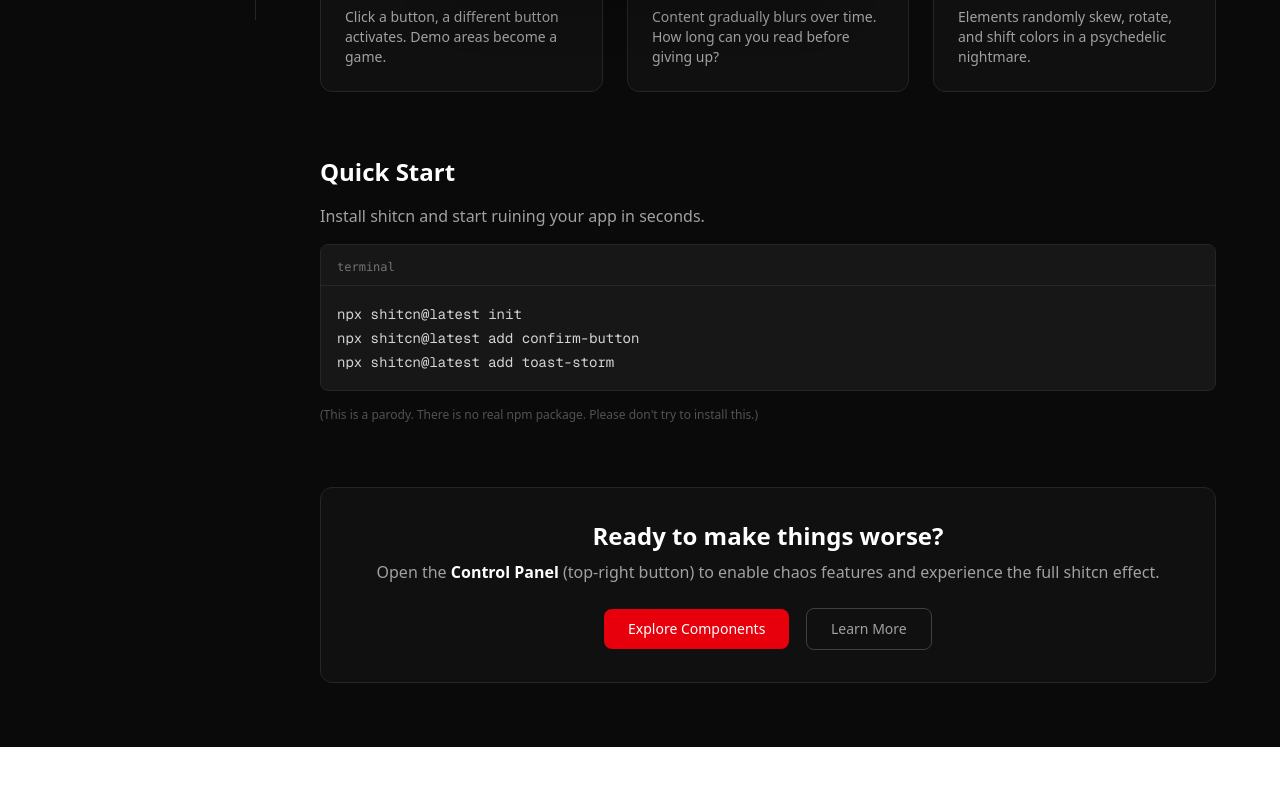
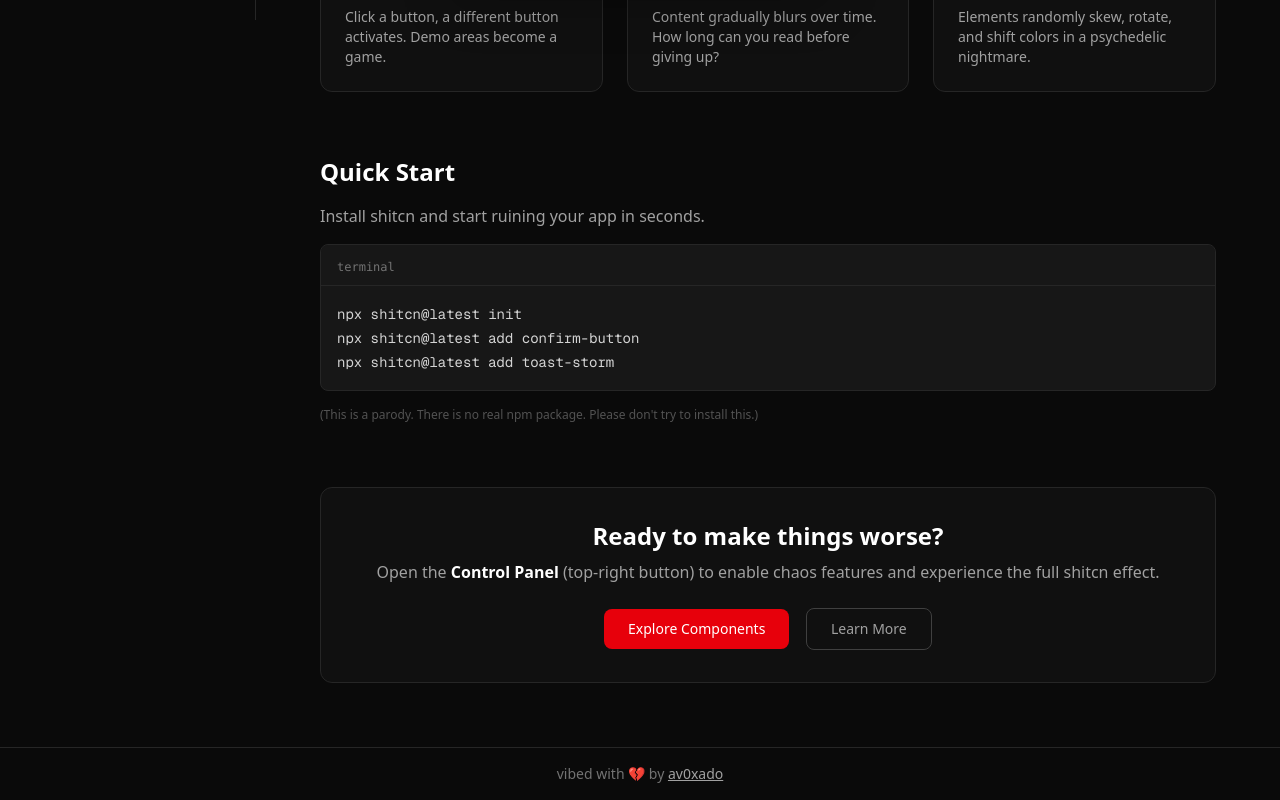
Before and after one commit to av0xado/shitcn, a Next.js app: page / in a window 1280 px wide. Shown: the part 781-1581 px from the top of the page. Before the commit the page ends 1528 px from the top, so only its background shows below. Built offline with nearby package versions, Linux system fonts and the light colour scheme.

Commit message:
feat: add footer with av0xado credit

```diff
--- a/src/components/layout/Shell.tsx
+++ b/src/components/layout/Shell.tsx
@@ -20,6 +20,17 @@ export default function Shell({ children }: { children: ReactNode }) {
             <div className="mx-auto max-w-4xl">{children}</div>
           </main>
         </div>
+        <footer className="border-t border-neutral-800 py-4 text-center text-sm text-neutral-500">
+          vibed with 💔 by{" "}
+          <a
+            href="https://github.com/av0xado"
+            target="_blank"
+            rel="noopener noreferrer"
+            className="text-neutral-400 underline hover:text-neutral-200 transition-colors"
+          >
+            av0xado
+          </a>
+        </footer>
         <ChaosLayer />
       </div>
     </ChaosProvider>
```
